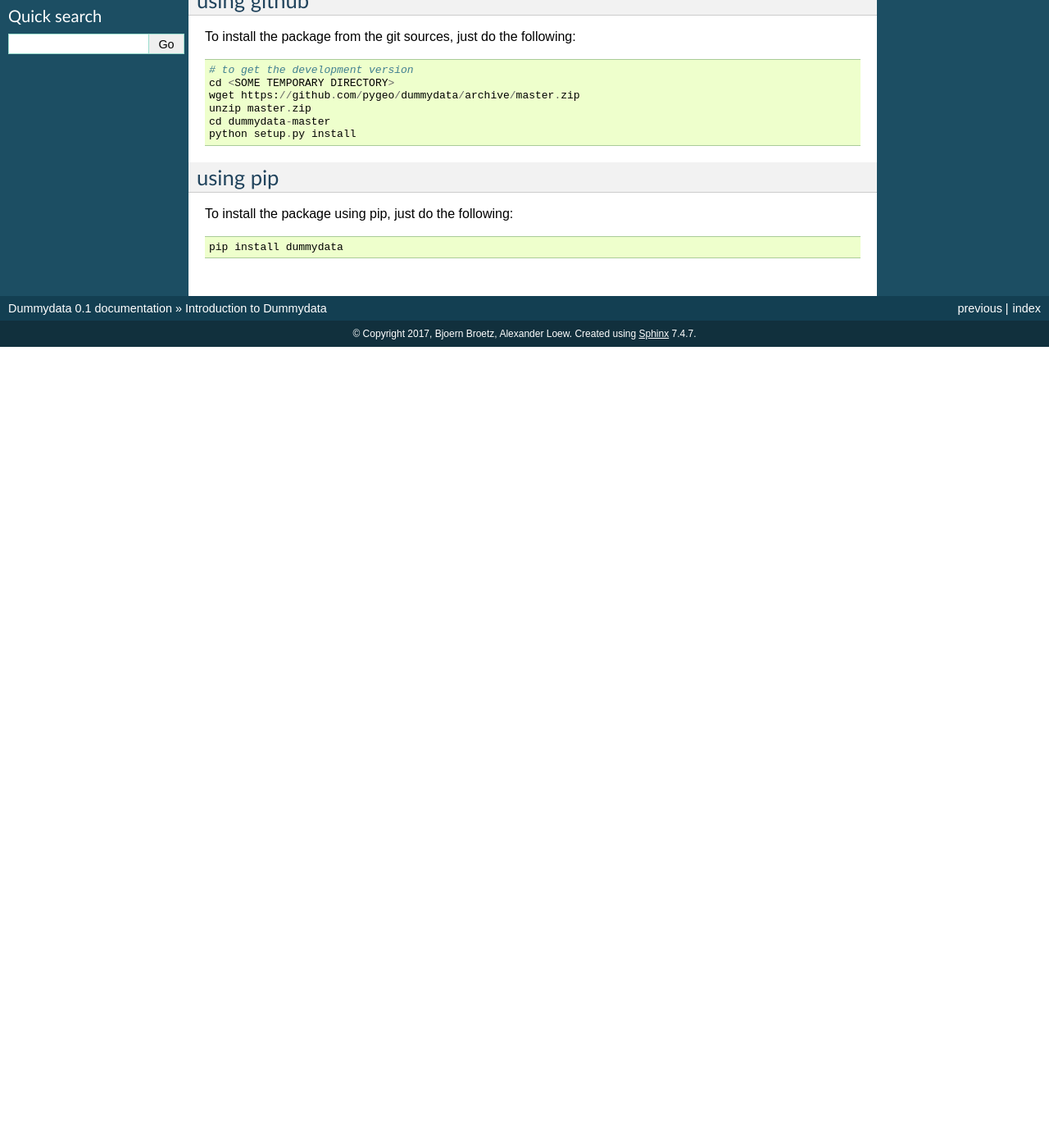
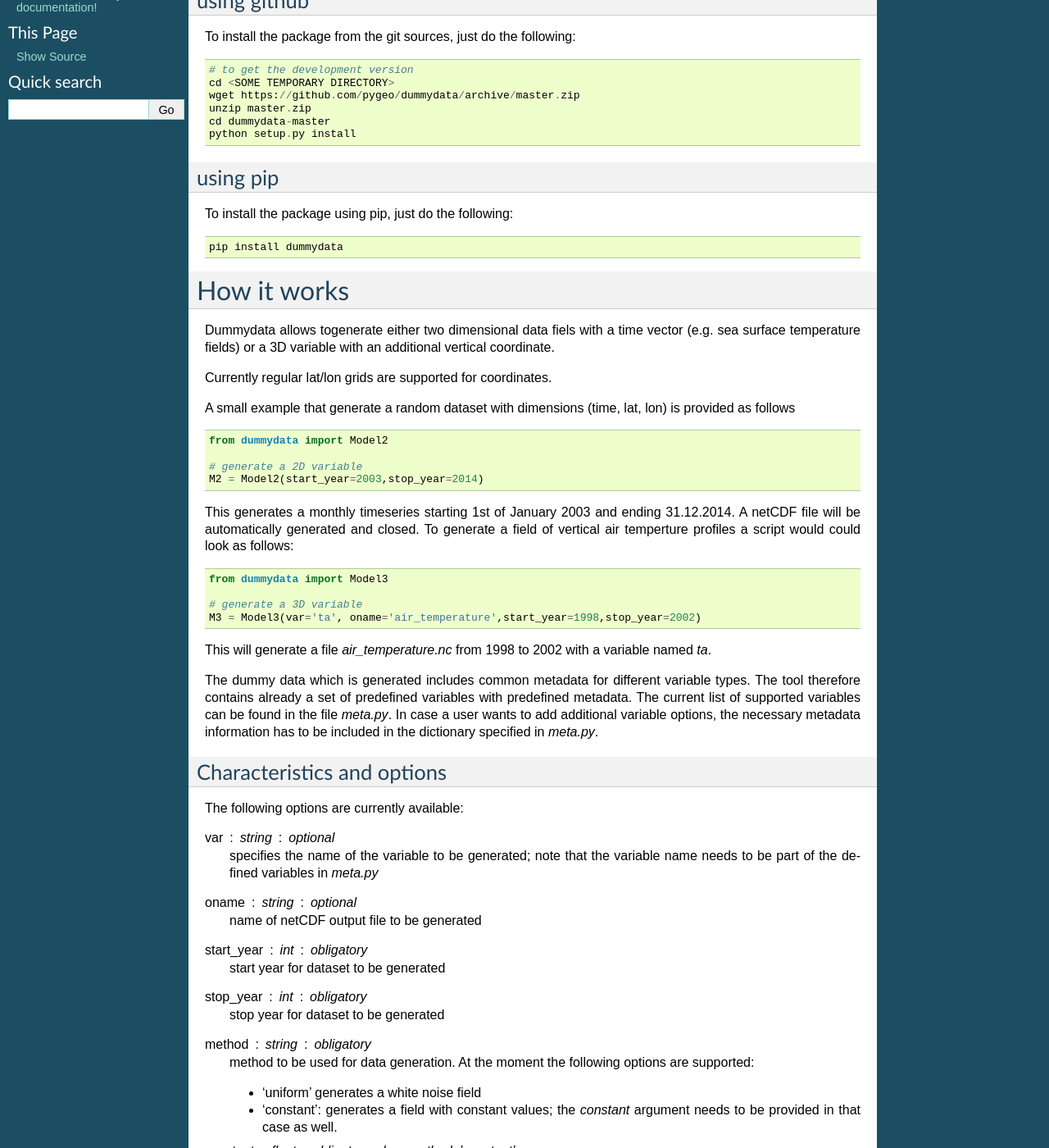
Before and after one commit to ESMValGroup/dummydata, a Sphinx documentation site: the page built from doc/source/intro.rst, in a window 1280 px wide and 1400 px high, scrolled down 270 px. Shown: the whole window at 82% size. Built offline with Sphinx 7.4.7, drawn with Linux system fonts in a browser that asks for light colours; before the commit the page ends 900 px from its top, so only the background shows below that; some of the changed text lies outside the part shown.

```diff
--- a/doc/source/intro.rst
+++ b/doc/source/intro.rst
@@ -26,3 +26,84 @@
 To install the package using pip, just do the following::
 
     pip install dummydata
+
+
+How it works
+============
+
+Dummydata allows togenerate either two dimensional data fiels with a time vector (e.g. sea surface temperature fields) or a 3D variable with an additional vertical coordinate.
+
+Currently regular lat/lon grids are supported for coordinates.
+
+
+A small example that generate a random dataset with dimensions (time, lat, lon) is provided as follows
+
+
+.. code:: python
+
+    from dummydata import Model2
+
+    # generate a 2D variable
+    M2 = Model2(start_year=2003,stop_year=2014)
+
+This generates a monthly timeseries starting 1st of January 2003 and ending 31.12.2014. A netCDF file will be automatically generated and closed. To generate a field of vertical air temperture profiles a script would could look as follows:
+
+.. code:: python
+
+    from dummydata import Model3
+
+    # generate a 3D variable
+    M3 = Model3(var='ta', oname='air_temperature',start_year=1998,stop_year=2002)
+
+This will generate a file *air_temperature.nc* from 1998 to 2002 with a variable named *ta*.
+
+The dummy data which is generated includes common metadata for different variable types. The tool therefore contains already a set of predefined variables with predefined metadata. The current list of supported variables can be found in the file *meta.py*. In case a user wants to add additional variable options, the necessary metadata information has to be included in the dictionary specified in *meta.py*.
+
+
+
+Characteristics and options
+---------------------------
+
+The following options are currently available:
+
+var : string : optional
+    specifies the name of the variable to be generated; note that the variable name needs to be part of the defined variables in *meta.py*
+
+oname : string : optional
+    name of netCDF output file to be generated
+
+start_year : int : obligatory
+    start year for dataset to be generated
+
+stop_year : int : obligatory
+    stop year for dataset to be generated
+
+method : string : obligatory
+    method to be used for data generation. At the moment the following options are supported:
+
+    * 'uniform' generates a white noise field
+    * 'constant': generates a field with constant values; the *constant*  argument needs to be provided in that case as well.
+
+constant : float : obligatory when method='constant'
+    specifies the constant value to be used
+
+
+Some further examples
+---------------------
+
+.. code:: python
+
+    from dummydata import Model2, Model3
+
+    # generate a 2D dataset with the value 5. everywhere
+    M2 = Model2(method='constant', constant=5., oname='myconst5',start_year=1998,stop_year=2002)
+
+
+
+
+Current limitations
+-------------------
+
+* only monthly sampling frequencies summported at the moment
+* no min/max can be specified to specify the range of the values
+* specification of metadata is currently rather limited and done in *meta.py* which is not very user friendly. As an alternative user specific configuration files could be used.
```
Also changed, not shown: .travis.yml (added).
